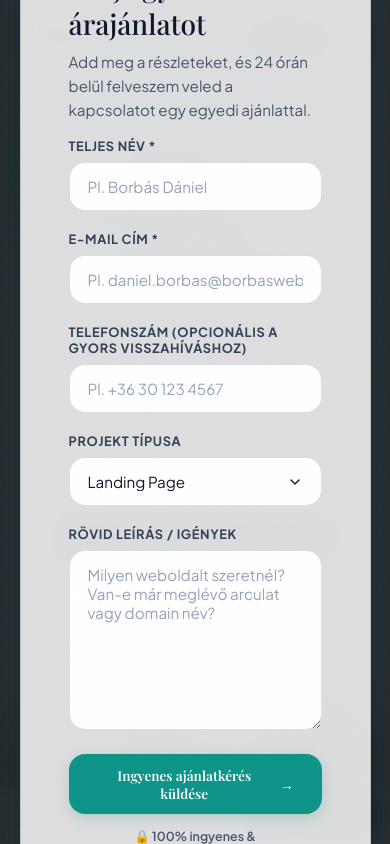
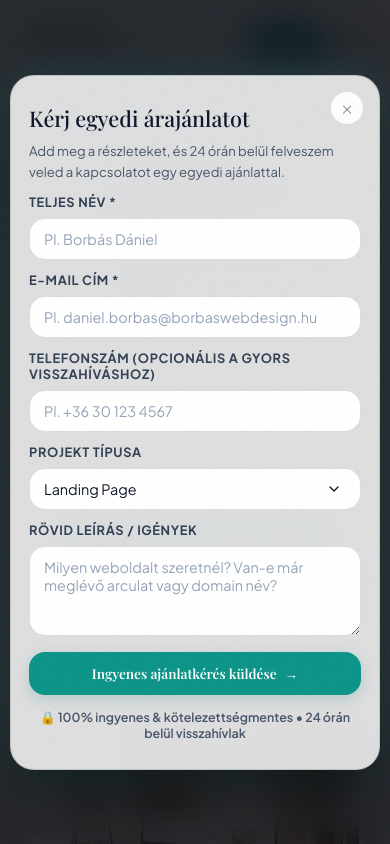
Before and after one commit to denyuel/borbaswebdesign, a React (Vite) app: page / in a window 390 px wide. Both pictures are taken after a click on the button "Kapcsolat". Shown: the top 844 px of the page. Built offline with nearby package versions, Linux system fonts and the light colour scheme; a web font is replaced by a local one.

Commit message:
fix(modal): optimize modal scroll and compact layout for small mobile screens

```diff
--- a/src/index.css
+++ b/src/index.css
@@ -1546,6 +1546,8 @@ button {
     opacity: 0;
     pointer-events: none;
     transition: var(--transition-smooth);
+    overflow-y: auto;
+    padding: 24px 16px;
 }
 
 .modal-overlay.active {
@@ -1558,6 +1560,8 @@ button {
     border: 1px solid var(--border-bright);
     width: 90%;
     max-width: 580px;
+    max-height: 90vh;
+    overflow-y: auto;
     border-radius: var(--radius-xl);
     padding: 48px;
     position: relative;
@@ -2430,4 +2434,54 @@ select.form-input {
         border-radius: var(--radius-md) !important;
         box-shadow: 0 4px 12px rgba(15, 118, 110, 0.25) !important;
     }
-}
+
+    /* Modal Mobile Adjustments */
+    .modal-overlay {
+        padding: 12px 10px;
+        align-items: flex-start;
+    }
+
+    .modal-content {
+        padding: 28px 18px;
+        width: 100%;
+        max-height: 94vh;
+        margin: auto 0;
+        border-radius: var(--radius-lg);
+    }
+
+    .modal-header h3 {
+        font-size: 1.35rem;
+    }
+
+    .modal-header p {
+        font-size: 0.82rem;
+        margin-bottom: 12px;
+    }
+
+    .form-group {
+        margin-bottom: 12px;
+    }
+
+    .form-input, .form-textarea {
+        padding: 11px 14px;
+        font-size: 0.9rem;
+    }
+
+    .form-textarea {
+        height: 90px;
+        min-height: 70px;
+    }
+
+    .modal-close {
+        top: 16px;
+        right: 16px;
+        width: 32px;
+        height: 32px;
+        font-size: 1.3rem;
+    }
+}
+
+/* Hide Sticky Bar when modal is active */
+body:has(.modal-overlay.active) .calc-sticky-bar {
+    display: none !important;
+}
```
Also changed, not shown: 4 other files (tests, documents, lock files or other folders).
